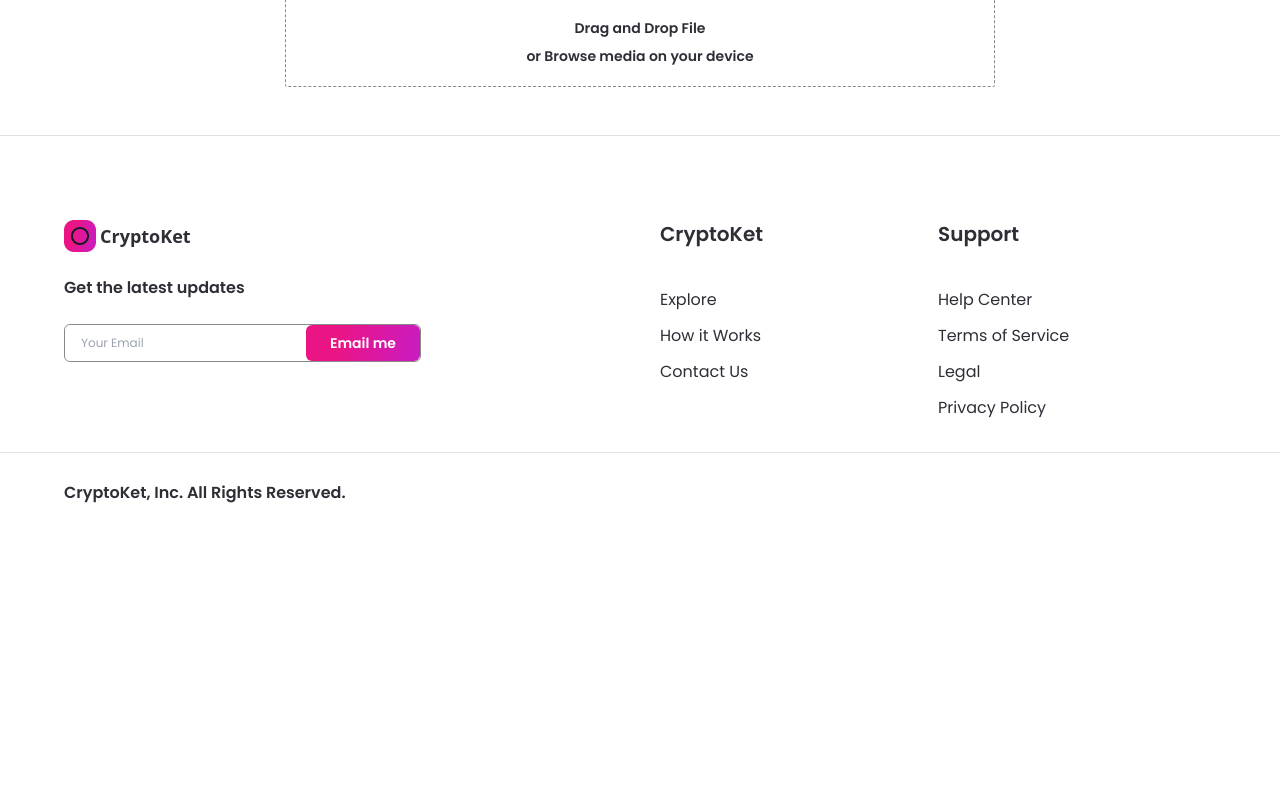
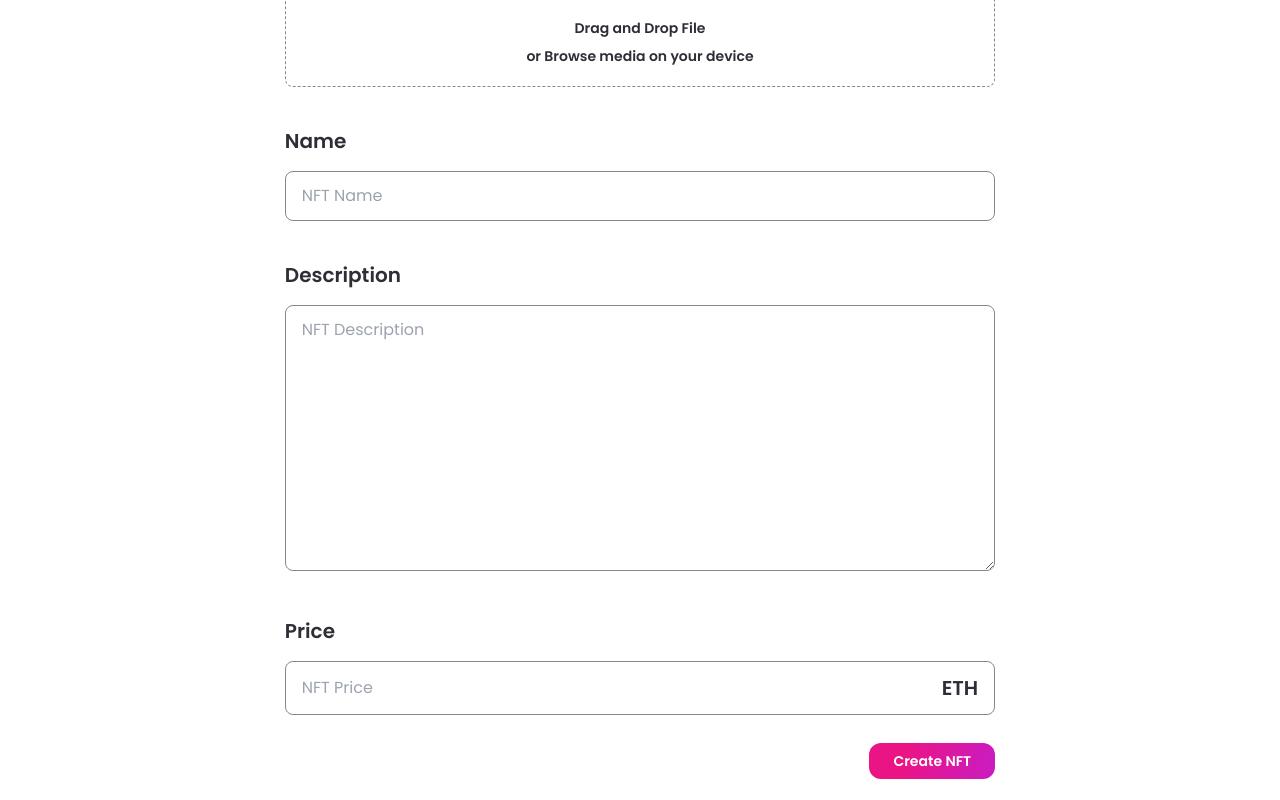
Before and after one commit to devadamkuruc/Cryptoket, a Next.js app: page /create-nft in a window 1280 px wide. Shown: the part 480-1280 px from the top of the page. Before the commit the page ends 1049 px from the top, so only its background shows below. Built offline with nearby package versions, Linux system fonts and the light colour scheme.

Commit message:
finished second part of create NFT page

```diff
--- a/app/create-nft/page.tsx
+++ b/app/create-nft/page.tsx
@@ -5,11 +5,16 @@ import { useRouter } from "next/navigation";
 import { useDropzone } from "react-dropzone";
 import Image from "next/image";
 import { useTheme } from "next-themes";
-import { Button } from "@/components";
+import { Button, Input } from "@/components";
 import { images } from "@/assets";
 
 const CreateNFT = () => {
   const { theme } = useTheme();
+  const [formInput, setFormInput] = useState({
+    price: "",
+    name: "",
+    description: "",
+  });
   const [fileUrl, setFileUrl] = useState(null);
 
   const onDrop = useCallback(() => {
@@ -30,18 +35,18 @@ const CreateNFT = () => {
 
   const fileStyle = useMemo(
     () =>
-      `dark:bg-nft-black-1 bg-white border dark:border-white border-nft-gray-2 flex flex-col items-center p-5 rounded-sm border-dashed
+      `dark:bg-nft-black-1 bg-white border dark:border-white border-nft-gray-2 flex flex-col items-center p-5 rounded-lg border-dashed
       ${isDragActive ? "border-file-active" : ""}
       ${isDragAccept ? "border-file-accept" : ""}
       ${isDragReject ? "border-file-reject" : ""}
       `,
-    [isDragActive, isDragAccept, isDragAccept]
+    [isDragActive, isDragAccept, isDragReject]
   );
 
   return (
     <div className="flex justify-center sm:px-4 p-12">
       <div className="w-3/5 md:w-full">
-        <h1 className="font-poppins dark:text-white text-nft-black-1 text-2xl minlg:text-4xl font-semibold ml-4 xs:ml-0">
+        <h1 className="font-poppins dark:text-white text-nft-black-1 text-2xl minlg:text-4xl font-semibold xs:ml-0">
           Create new NFT
         </h1>
 
@@ -88,6 +93,39 @@ const CreateNFT = () => {
             )}
           </div>
         </div>
+
+        <Input
+          inputType="input"
+          title="Name"
+          placeholder="NFT Name"
+          handleClick={(e) =>
+            setFormInput({ ...formInput, name: e.target.value })
+          }
+        />
+        <Input
+          inputType="textarea"
+          title="Description"
+          placeholder="NFT Description"
+          handleClick={(e) =>
+            setFormInput({ ...formInput, description: e.target.value })
+          }
+        />
+        <Input
+          inputType="number"
+          title="Price"
+          placeholder="NFT Price"
+          handleClick={(e) =>
+            setFormInput({ ...formInput, price: e.target.value })
+          }
+        />
+
+        <div className="mt-7 w-full flex justify-end">
+          <Button
+            btnName="Create NFT"
+            classStyles="rounded-xl"
+            handleClick={() => {}}
+          />
+        </div>
       </div>
     </div>
   );
--- /dev/null
+++ b/components/Input.tsx
@@ -0,0 +1,48 @@
+import { ChangeEvent } from "react";
+
+interface Props {
+  inputType: string;
+  title: string;
+  placeholder: string;
+  handleClick: (e: ChangeEvent<HTMLInputElement | HTMLTextAreaElement>) => void;
+}
+
+const Input = ({ inputType, title, placeholder, handleClick }: Props) => {
+  return (
+    <div className="mt-10 w-full">
+      <p className="font-poppins dark:text-white text-nft-black-1 font-semibold text-xl">
+        {title}
+      </p>
+
+      {inputType === "number" ? (
+        <div className="dark:bg-nft-black-1 bg-white border dark:border-nft-black-1 border-nft-gray-2 rounded-lg w-full outline-none font-poppins dark: text-white text-nft-gray-2 text-base mt-4 px-4 py-3 flexBetween flex-row">
+          <input
+            type="number"
+            className="flex w-full dark:bg-nft-black-1 bg-white outline-none"
+            placeholder={placeholder}
+            onChange={handleClick}
+          />
+          <p className="font-poppins dark:text-white text-nft-black-1 font-semibold text-xl">
+            ETH
+          </p>
+        </div>
+      ) : inputType === "textarea" ? (
+        <textarea
+          rows={10}
+          className="dark:bg-nft-black-1 bg-white border dark:border-nft-black-1 border-nft-gray-2 rounded-lg w-full outline-none font-poppins dark: text-white text-nft-gray-2 text-base mt-4 px-4 py-3"
+          placeholder={placeholder}
+          onChange={handleClick}
+        />
+      ) : (
+        <input
+          className="dark:bg-nft-black-1 bg-white border dark:border-nft-black-1 border-nft-gray-2 rounded-lg w-full outline-none font-poppins dark: text-white text-nft-gray-2 text-base mt-4 px-4 py-3"
+          placeholder={placeholder}
+          type={inputType}
+          onChange={handleClick}
+        />
+      )}
+    </div>
+  );
+};
+
+export default Input;
--- a/components/Navbar.tsx
+++ b/components/Navbar.tsx
@@ -49,7 +49,7 @@ const Navbar = () => {
       </div>
 
       <div className="flex flex-initial flex-row justify-end">
-        <div className="flex items-center mr-2">
+        <div className="flex items-center mr-2 ">
           <input
             type="checkbox"
             className="checkbox"
@@ -58,7 +58,7 @@ const Navbar = () => {
           />
           <label
             htmlFor="checkbox"
-            className="flexBetween w-8 h-4 bg-black rounded-2xl p-1 relative label"
+            className="flexBetween w-8 h-4 bg-black rounded-2xl p-1 relative label cursor-pointer"
           >
             <i className="fas fa-sun" />
             <i className="fas fa-moon" />
@@ -66,16 +66,16 @@ const Navbar = () => {
           </label>
         </div>
 
-        <div className="md:hidden flex">
+        <div className="md:hidden flex ">
           <NavMenuItems active={active} setActive={setActive} />
 
-          <div className="ml-4">
+          <div className="ml-4 ">
             <ButtonGroup setActive={setActive} router={router} />
           </div>
         </div>
       </div>
 
-      <div className="hidden md:flex ml-2">
+      <div className="hidden md:flex ml-2 cursor-pointer">
         {isOpen ? (
           <Image
             src={images.cross}
--- a/components/index.ts
+++ b/components/index.ts
@@ -9,6 +9,7 @@ import CreatorCard from "./CreatorCard";
 import BestCreators from "./BestCreators";
 import HotBids from "./HotBids";
 import NFTCard from "./NFTCard";
+import Input from "./Input";
 
 export {
   Navbar,
@@ -22,4 +23,5 @@ export {
   BestCreators,
   HotBids,
   NFTCard,
+  Input,
 };
```
